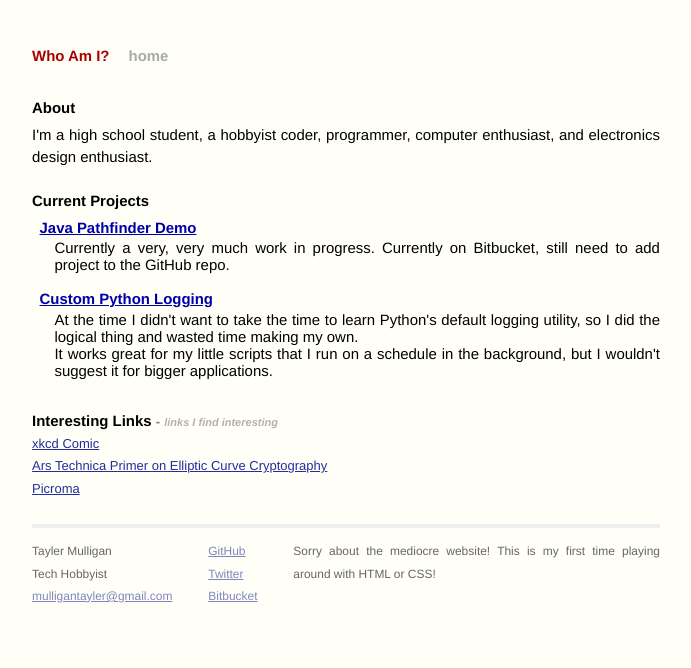
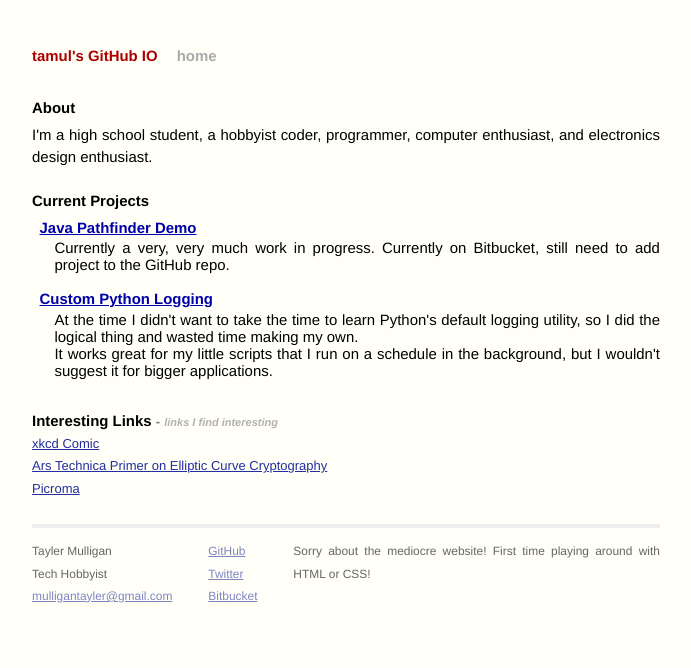
Before and after one commit to mtayler/tamul.github.io, a Jekyll site: the page built from index.html, in a window 1280 px wide. Shown: the top 668 px of the page, without its empty margins (294-985 px from the left). Built offline with Jekyll 4.4.1, drawn with Linux system fonts in a browser that asks for light colours; Markdown is read by kramdown in place of the engine named in the settings.

Commit message:
updated disclaimer and title

```diff
--- a/_config.yml
+++ b/_config.yml
@@ -1,3 +1,3 @@
-name: Who Am I?
+name: tamul's GitHub IO
 markdown: redcarpet
 pygments: true
--- a/_layouts/default.html
+++ b/_layouts/default.html
@@ -39,9 +39,8 @@
               </p>
             </div>
             <div class="disclaimer">
-              <p>Sorry about the mediocre website! This is my first time playing around with HTML or CSS!</p>
+              <p>Sorry about the mediocre website! First time playing around with HTML or CSS!</p>
             </div>
         </div>
-
     </body>
 </html>
--- a/index.html
+++ b/index.html
@@ -1,6 +1,6 @@
 ---
 layout: default
-title: Who Am I?
+title: Home
 ---
 
 <div id="home">
```
Also changed, not shown: _posts/2013-12-11-welcome-to-jekyll.markdown (deleted, +0 -24 lines).
